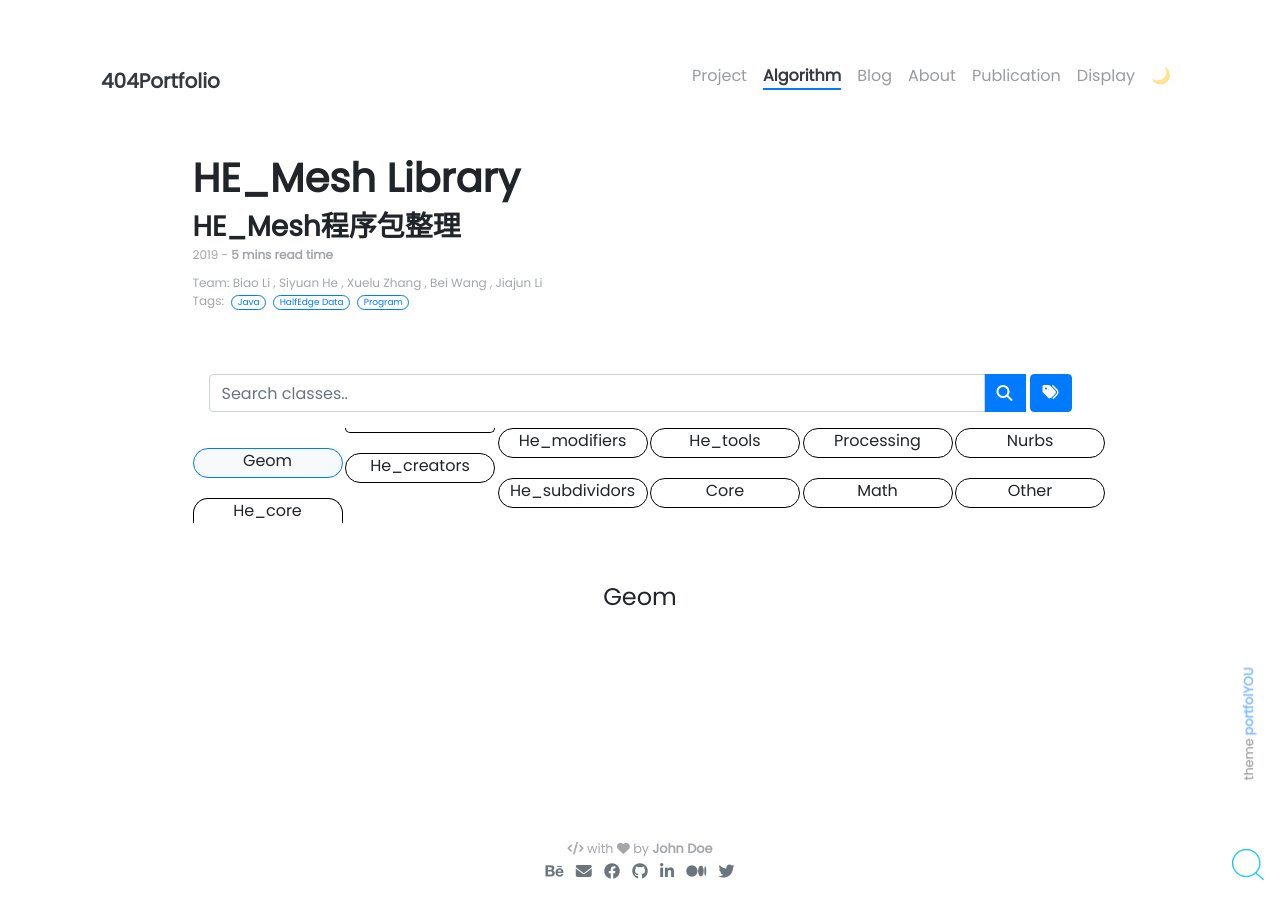
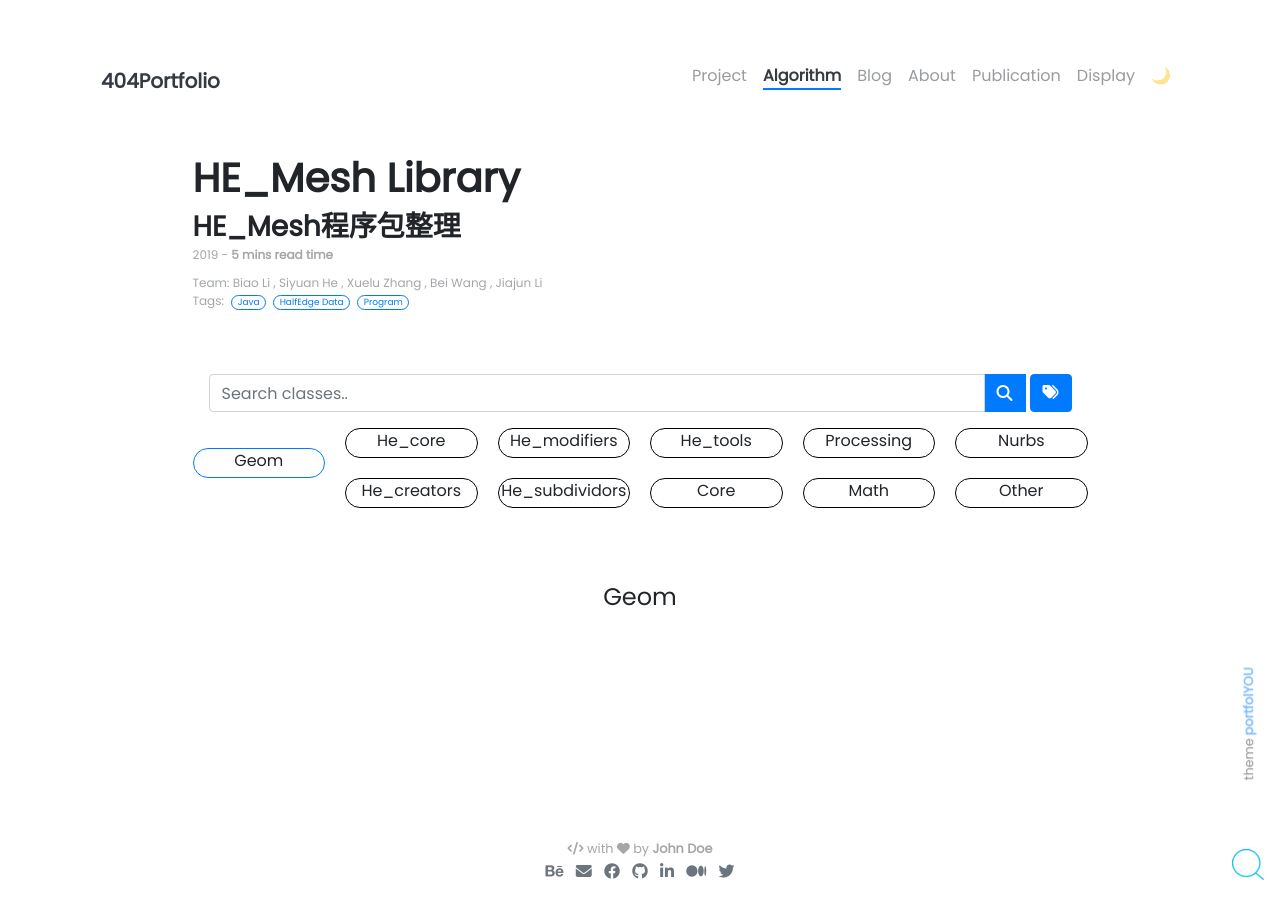
Before and after one commit to ds199895/404, a Jekyll site: the page built from _algorithms/HE_Mesh.md, in a window 1280 px wide. Built offline with Jekyll 4.4.1, drawn with Linux system fonts in a browser that asks for light colours; comment, search, counter and statistics services are not loaded.

Commit message:
Update index.html

```diff
--- a/_includes/hemesh/index.html
+++ b/_includes/hemesh/index.html
@@ -1,24 +1,29 @@
 <style type="text/css">
   .title{
     border: 1px solid black;
-    width: 150px;
+    width: 100%;
     height: 30px;
     border-radius: 15px;
     justify-content: center;
     align-items: center;
     margin: 20px auto;
     text-align: center;
+    white-space: nowrap;
+    overflow: hidden;
+    text-overflow: ellipsis;
   }
   .title.active{
     border: 1.5px solid #007bff;
-    width: 150px;
+    width: 100%;
     height: 30px;
     border-radius: 15px;
     justify-content: center;
     align-items: center;
     margin: 20px auto;
     text-align: center;
-    background-color: #f7fafc;
+    white-space: nowrap;
+    overflow: hidden;
+    text-overflow: ellipsis;
   }
   .cards {
         -webkit-column-count: 6;
@@ -37,9 +42,9 @@
         width:100%
     }
     .card-columns {
-        -webkit-column-count: 4;
-        -moz-column-count: 4;
-        column-count: 4;
+        -webkit-column-count: 3;
+        -moz-column-count: 3;
+        column-count: 3;
         -webkit-column-gap: 1.1rem;
         -moz-column-gap: 1.1rem;
         column-gap: 1.1rem;
```
